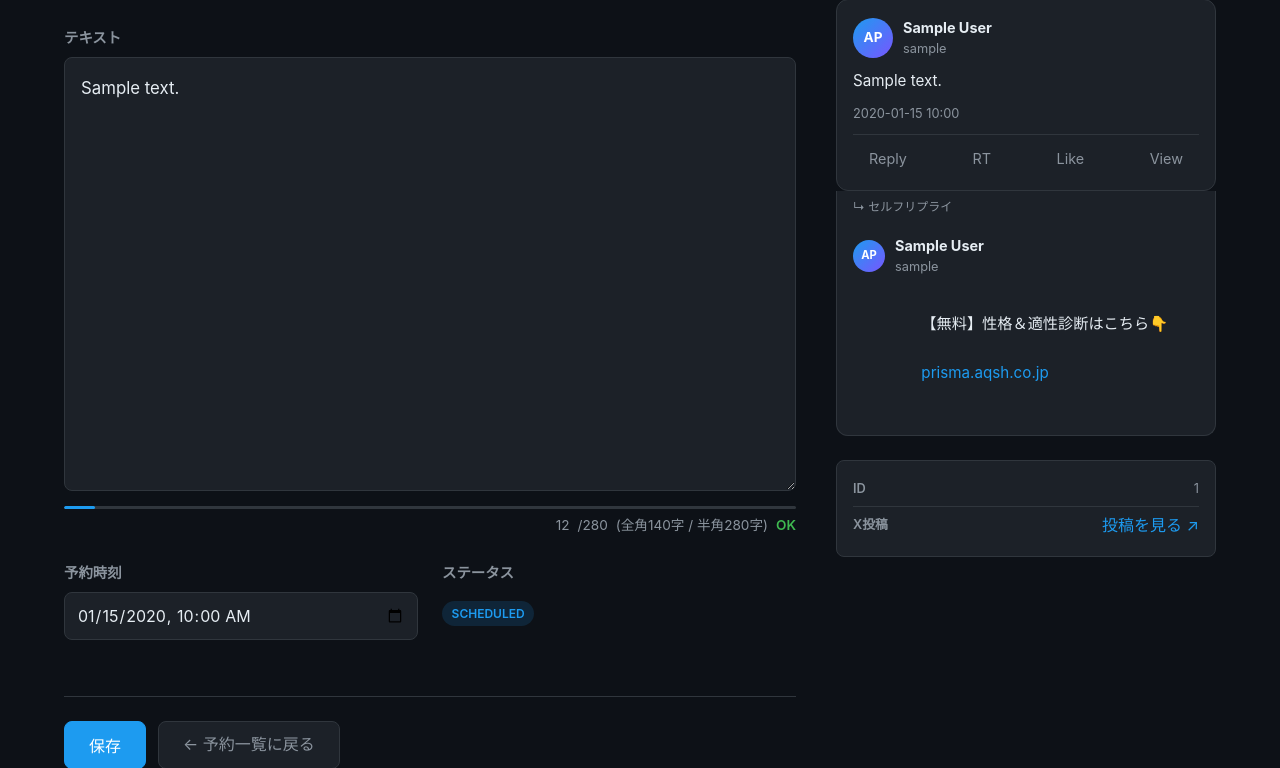
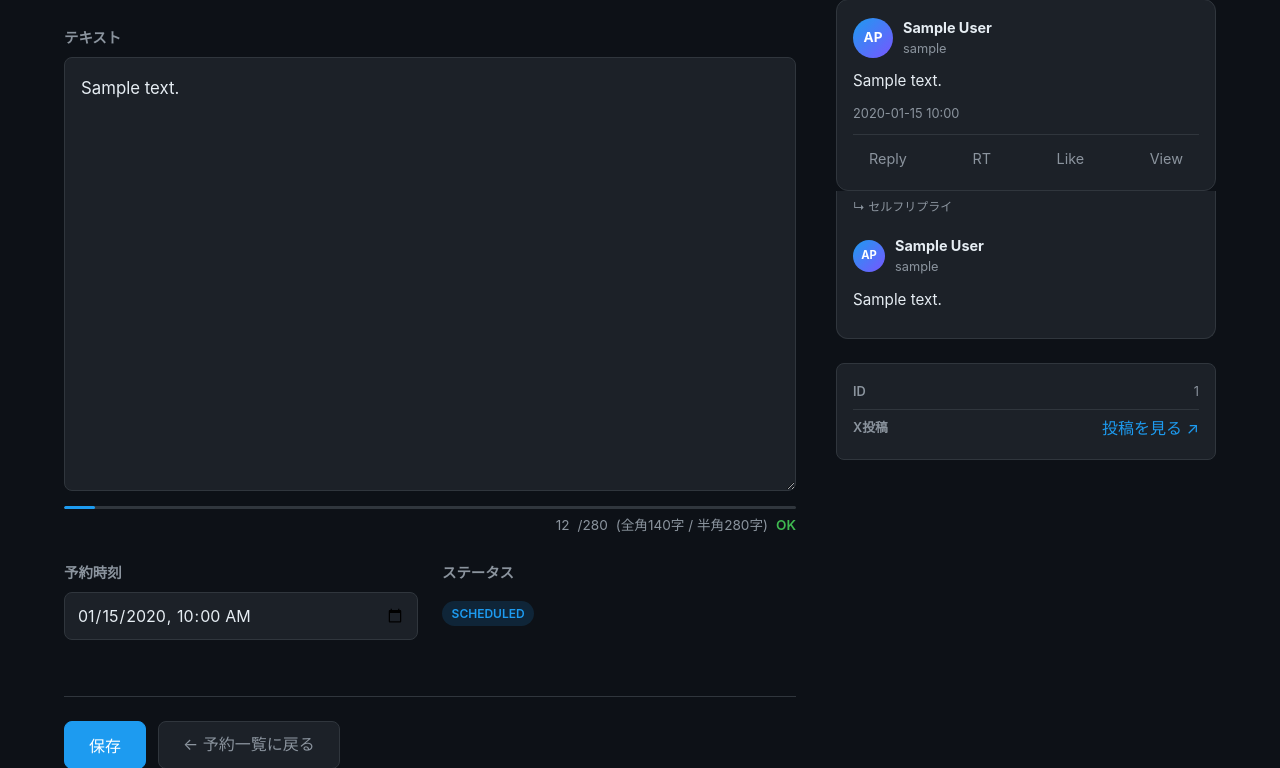
Before and after one commit to aqshmodel/x-post, a FastAPI app: template templates/post_edit.html in a window 1280 px wide. Shown: the part 135-903 px from the top of the page. Run offline with FastAPI, Linux system fonts and the light colour scheme; the template is opened without the code that fills it: most values are stand-ins (such as "Sample title", 1, 10 or a date in 2020); parts of the project's set-up code (start-up, migrations or seed data) failed here and were passed over.

Commit message:
機能改善

```diff
--- a/src/main.py
+++ b/src/main.py
@@ -210,6 +210,7 @@ async def api_publish(req: PublishRequest):
         account=req.account,
         text=req.text,
         media=req.media,
+        self_reply_text=req.self_reply_text,
         status=PostStatus.DRAFT,
     )
 
@@ -243,6 +244,7 @@ async def api_schedule(req: ScheduleRequest):
         account=req.account,
         text=req.text,
         media=req.media,
+        self_reply_text=req.self_reply_text,
         status=PostStatus.SCHEDULED,
         scheduled_at=req.scheduled_at,
     )
--- a/src/models.py
+++ b/src/models.py
@@ -89,6 +89,7 @@ class Post(BaseModel):
     media_ids: list[str] = Field(default_factory=list)
     thread: list[str] = Field(default_factory=list)
     thread_position: Optional[int] = None
+    self_reply_text: Optional[str] = None
     scheduled_at: Optional[datetime] = None
     status: PostStatus = PostStatus.DRAFT
     x_post_id: Optional[str] = None
@@ -177,6 +178,7 @@ class PublishRequest(BaseModel):
     text: str
     media: list[str] = Field(default_factory=list)
     auto_thread: bool = False
+    self_reply_text: Optional[str] = None
 
 
 class ScheduleRequest(BaseModel):
@@ -185,6 +187,7 @@ class ScheduleRequest(BaseModel):
     text: str
     media: list[str] = Field(default_factory=list)
     scheduled_at: datetime
+    self_reply_text: Optional[str] = None
 
 
 class ThreadRequest(BaseModel):
--- a/templates/post_edit.html
+++ b/templates/post_edit.html
@@ -78,9 +78,12 @@
                     <div class="tweet-username">{{ account.x_username }}</div>
                 </div>
             </div>
-            <div class="tweet-body">
-                【無料】性格＆適性診断はこちら👇<br>
-                <a href="https://prisma.aqsh.co.jp/" class="tweet-link">prisma.aqsh.co.jp</a>
+            <div class="tweet-body reply-body">
+                {%- if post.self_reply_text -%}
+                {{ post.self_reply_text | replace('\n', '<br>') | safe }}
+                {%- else -%}
+                {{ account.self_reply_text | default('【無料】性格＆適性診断はこちら\nhttps://prisma.aqsh.co.jp/', true) | replace('\n', '<br>') | safe }}
+                {%- endif -%}
             </div>
         </div>
 
```
Also changed, not shown: .agents/workflows/create_post.md.
